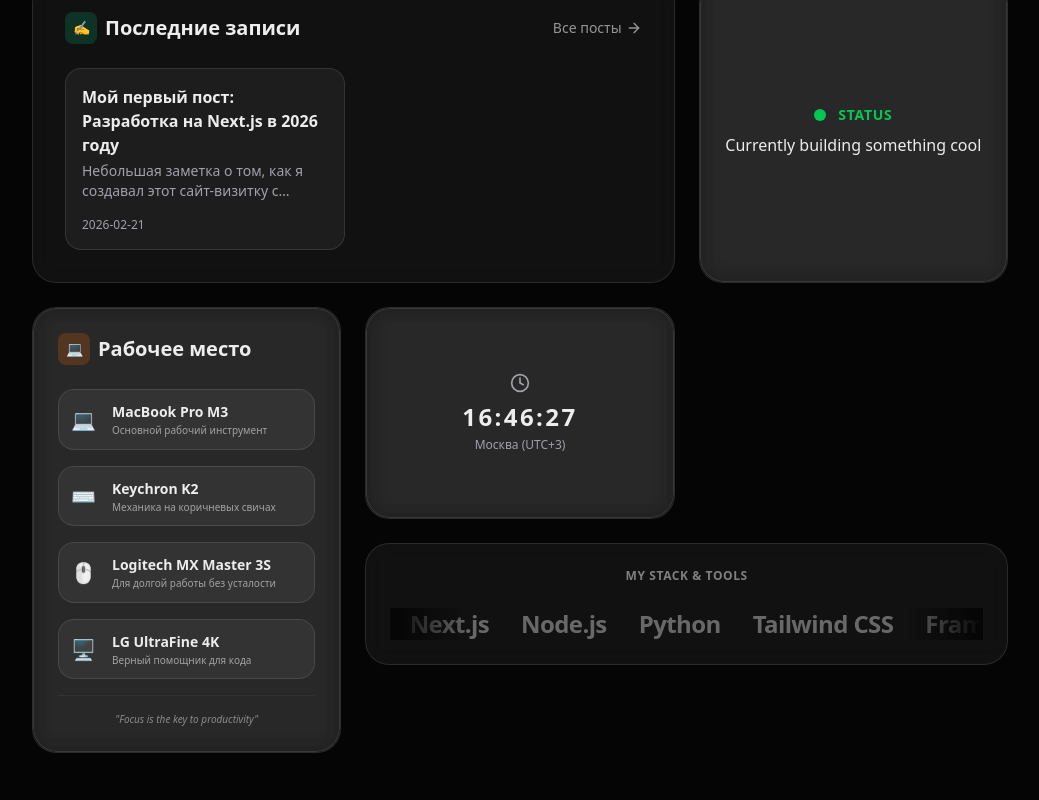
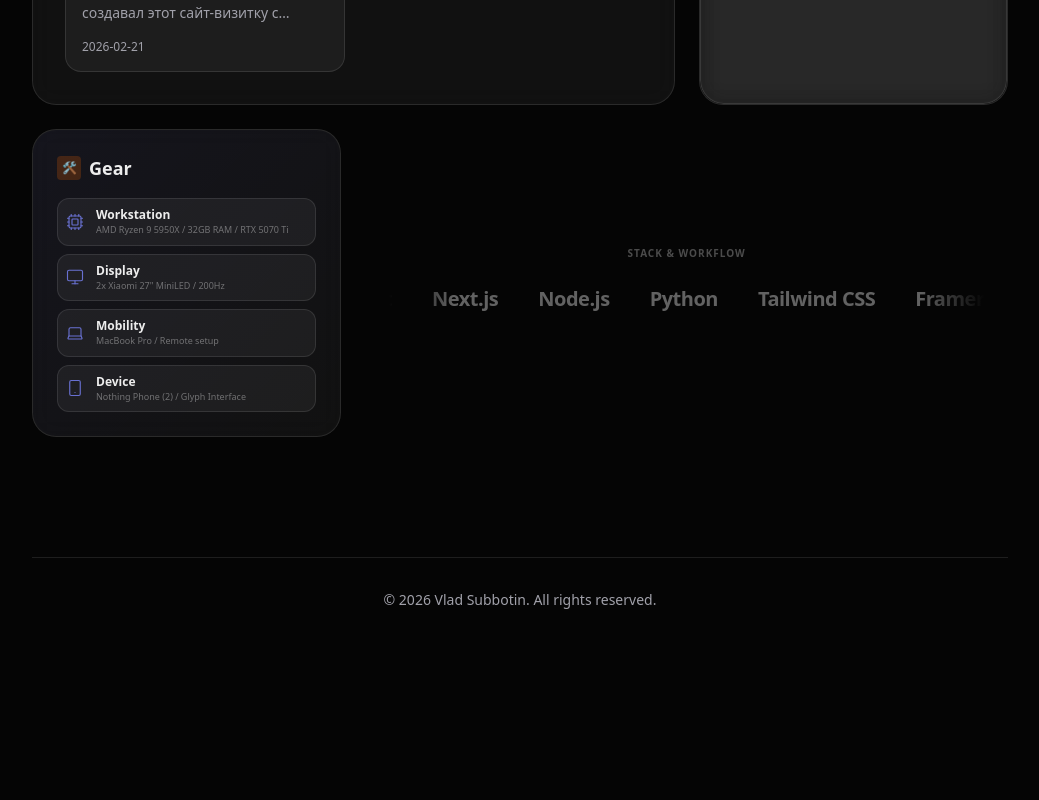
Before and after one commit to Vadosishe/subbotin.dev, a Next.js app: page / in a window 1280 px wide. Shown: the part 840-1640 px from the top of the page, without its empty margins (120-1159 px from the left). After the commit the page ends 1482 px from the top, so only its background shows below. Built offline with nearby package versions, Linux system fonts and the light colour scheme.

Commit message:
Add custom scrollbar and dynamic Gear icons

```diff
--- a/src/app/globals.css
+++ b/src/app/globals.css
@@ -64,3 +64,29 @@ body {
 [data-theme="light"] .bento-card:hover {
   box-shadow: 0 4px 20px rgba(0, 0, 0, 0.08);
 }
+
+/* === Custom Scrollbar === */
+::-webkit-scrollbar {
+  width: 6px;
+  height: 6px;
+}
+
+::-webkit-scrollbar-track {
+  background: transparent;
+}
+
+::-webkit-scrollbar-thumb {
+  background: var(--card-border);
+  border-radius: 10px;
+  border: 1px solid var(--background);
+}
+
+::-webkit-scrollbar-thumb:hover {
+  background: var(--accent);
+}
+
+/* For Firefox */
+* {
+  scrollbar-width: thin;
+  scrollbar-color: var(--card-border) transparent;
+}
--- a/src/components/HomeClient.tsx
+++ b/src/components/HomeClient.tsx
@@ -6,7 +6,6 @@ import { ServicesCard } from "@/components/bento/ServicesCard";
 import { StatusWidget } from "@/components/bento/StatusWidget";
 import { TechMarquee } from "@/components/bento/TechMarquee";
 import { GearWidget } from "@/components/bento/GearWidget";
-import { TimeWidget } from "@/components/bento/TimeWidget";
 import { FadeIn } from "@/components/ui/FadeIn";
 import { SpotlightCard } from "@/components/ui/SpotlightCard";
 import Link from "next/link";
@@ -17,22 +16,21 @@ export default function HomeClient({ latestPosts }: { latestPosts: BlogPostData[
     return (
         <div className="pb-10">
             <BentoGrid>
-                {/* Профиль */}
+                {/* Row 1-2: Profile & Services */}
                 <FadeIn delay={0.1} className="col-span-1 md:col-span-2 row-span-2">
                     <SpotlightCard className="h-full rounded-3xl" color="rgba(129, 140, 248, 0.15)">
                         <ProfileCard />
                     </SpotlightCard>
                 </FadeIn>
 
-                {/* Проекты */}
                 <FadeIn delay={0.2} className="col-span-1 md:col-span-1 row-span-2">
                     <SpotlightCard className="h-full rounded-3xl" color="rgba(99, 102, 241, 0.1)">
                         <ServicesCard />
                     </SpotlightCard>
                 </FadeIn>
 
-                {/* Последние записи блога */}
-                <FadeIn delay={0.3} className="col-span-1 md:col-span-2 row-span-1 h-full">
+                {/* Row 3: Blog & Status */}
+                <FadeIn delay={0.3} className="col-span-1 md:col-span-2">
                     <SpotlightCard className="rounded-3xl p-6 md:p-8 h-full flex flex-col justify-between" color="rgba(16, 185, 129, 0.12)">
                         <div className="flex justify-between items-center mb-6">
                             <h2 className="text-xl font-bold flex items-center gap-2">
@@ -66,29 +64,20 @@ export default function HomeClient({ latestPosts }: { latestPosts: BlogPostData[
                     </SpotlightCard>
                 </FadeIn>
 
-                {/* Статус */}
-                <FadeIn delay={0.4} className="col-span-1 row-span-1">
-                    <SpotlightCard className="h-full rounded-3xl" color="rgba(34, 197, 94, 0.15)">
+                <FadeIn delay={0.4} className="col-span-1">
+                    <SpotlightCard className="rounded-3xl h-full" color="rgba(34, 197, 94, 0.15)">
                         <StatusWidget />
                     </SpotlightCard>
                 </FadeIn>
 
-                {/* Рабочее место */}
-                <FadeIn delay={0.5} className="col-span-1 row-span-2">
-                    <SpotlightCard className="h-full rounded-3xl" color="rgba(249, 115, 22, 0.1)">
+                {/* Row 4: Gear & Tech Marquee */}
+                <FadeIn delay={0.5} className="col-span-1 md:col-span-1">
+                    <SpotlightCard className="rounded-3xl h-full" color="rgba(249, 115, 22, 0.1)">
                         <GearWidget />
                     </SpotlightCard>
                 </FadeIn>
 
-                {/* Часы */}
-                <FadeIn delay={0.6} className="col-span-1 row-span-1">
-                    <SpotlightCard className="h-full rounded-3xl" color="rgba(255, 255, 255, 0.05)">
-                        <TimeWidget />
-                    </SpotlightCard>
-                </FadeIn>
-
-                {/* Бегущая строка */}
-                <FadeIn delay={0.7} className="col-span-1 md:col-span-2 row-span-1">
+                <FadeIn delay={0.6} className="col-span-1 md:col-span-2">
                     <TechMarquee />
                 </FadeIn>
 
--- a/src/components/bento/BentoGrid.tsx
+++ b/src/components/bento/BentoGrid.tsx
@@ -2,7 +2,7 @@ import { ReactNode } from "react";
 
 export function BentoGrid({ children }: { children: ReactNode }) {
     return (
-        <div className="grid grid-cols-1 md:grid-cols-3 md:grid-rows-3 auto-rows-[minmax(140px,auto)] gap-4 md:gap-6 mt-12 px-4 md:px-0">
+        <div className="grid grid-cols-1 md:grid-cols-3 gap-4 md:gap-6 mt-8 px-4 md:px-0 auto-rows-min">
             {children}
         </div>
     );
--- a/src/components/bento/GearWidget.tsx
+++ b/src/components/bento/GearWidget.tsx
@@ -1,48 +1,38 @@
 "use client";
 
-import { Laptop, Monitor, Keyboard, Mouse } from "lucide-react";
+import * as LucideIcons from "lucide-react";
 import { siteConfig } from "@/data/siteConfig";
-
-const iconMap: Record<string, any> = {
-    Laptop: Laptop,
-    Monitor: Monitor,
-    Keyboard: Keyboard,
-    Mouse: Mouse,
-};
 
 export function GearWidget() {
     return (
-        <div className="bento-card col-span-1 md:col-span-1 row-span-2 rounded-3xl p-6 flex flex-col h-full bg-gradient-to-br from-indigo-500/5 to-transparent">
-            <h2 className="text-xl font-bold mb-6 flex items-center gap-2">
-                <span className="w-8 h-8 rounded-lg bg-orange-500/20 text-orange-400 flex items-center justify-center text-sm">💻</span>
-                Рабочее место
+        <div className="flex flex-col h-full p-6 bg-gradient-to-br from-indigo-500/5 to-transparent">
+            <h2 className="text-lg font-bold mb-4 flex items-center gap-2">
+                <span className="w-6 h-6 rounded bg-orange-500/20 text-orange-400 flex items-center justify-center text-xs">🛠️</span>
+                Gear
             </h2>
 
-            <div className="flex flex-col gap-4 flex-grow">
+            <div className="grid grid-cols-1 gap-2 flex-grow">
                 {siteConfig.gear.map((item, idx) => {
+                    // Dynamic Lucide icon lookup
+                    const IconComponent = (LucideIcons as any)[item.icon] || LucideIcons.HelpCircle;
+
                     return (
                         <div
                             key={idx}
-                            className="flex items-start gap-4 p-3 rounded-2xl transition-all duration-200"
+                            className="flex items-center gap-3 p-2 rounded-xl transition-all duration-200"
                             style={{ background: 'var(--card-bg)', border: '1px solid var(--card-border)' }}
                         >
-                            <div className="text-xl mt-1">
-                                {item.icon}
+                            <div className="text-indigo-400 opacity-80">
+                                <IconComponent size={18} strokeWidth={1.5} />
                             </div>
-                            <div>
-                                <h3 className="text-sm font-semibold">{item.name}</h3>
-                                <p className="text-[10px] opacity-60 leading-tight mt-0.5">{item.description}</p>
+                            <div className="flex flex-col overflow-hidden">
+                                <h3 className="text-xs font-semibold truncate">{item.name}</h3>
+                                <p className="text-[9px] opacity-40 truncate">{item.description}</p>
                             </div>
                         </div>
                     );
                 })}
             </div>
-
-            <div className="mt-4 pt-4 border-t border-current/5">
-                <p className="text-[10px] italic opacity-50 text-center">
-                    "Focus is the key to productivity"
-                </p>
-            </div>
         </div>
     );
 }
--- a/src/components/bento/TechMarquee.tsx
+++ b/src/components/bento/TechMarquee.tsx
@@ -8,41 +8,39 @@ const technologies = [
 ];
 
 export function TechMarquee() {
-    // We double the list to create a seamless loop
     const list = [...technologies, ...technologies, ...technologies];
 
     return (
-        <div className="bento-card col-span-1 md:col-span-3 rounded-3xl p-6 overflow-hidden relative group">
-            <h3 className="text-xs font-semibold uppercase tracking-wider mb-6 opacity-50 text-center">
-                My Stack & Tools
+        <div className="flex flex-col justify-center h-full p-6 overflow-hidden relative group min-h-[120px]">
+            <h3 className="text-[10px] font-semibold uppercase tracking-widest mb-4 opacity-30 text-center">
+                Stack & Workflow
             </h3>
 
-            <div className="relative flex overflow-hidden">
+            <div className="relative flex overflow-hidden py-2">
                 <motion.div
                     animate={{ x: [0, -1000] }}
                     transition={{
                         x: {
                             repeat: Infinity,
                             repeatType: "loop",
-                            duration: 25,
+                            duration: 30,
                             ease: "linear",
                         },
                     }}
-                    className="flex gap-8 whitespace-nowrap whitespace-nowrap"
+                    className="flex gap-10 whitespace-nowrap"
                 >
                     {list.map((tech, i) => (
                         <span
                             key={i}
-                            className="text-xl md:text-2xl font-bold tracking-tight opacity-40 hover:opacity-100 hover:scale-110 transition-all cursor-default"
+                            className="text-lg md:text-xl font-bold tracking-tight opacity-40 hover:opacity-100 hover:scale-110 transition-all cursor-default select-none"
                         >
                             {tech}
                         </span>
                     ))}
                 </motion.div>
 
-                {/* Gradient overlays for smooth fade edges */}
-                <div className="absolute inset-y-0 left-0 w-20 bg-gradient-to-r from-[var(--background)] to-transparent pointer-events-none z-10" />
-                <div className="absolute inset-y-0 right-0 w-20 bg-gradient-to-l from-[var(--background)] to-transparent pointer-events-none z-10" />
+                <div className="absolute inset-y-0 left-0 w-16 bg-gradient-to-r from-[var(--background)] to-transparent pointer-events-none z-10" />
+                <div className="absolute inset-y-0 right-0 w-16 bg-gradient-to-l from-[var(--background)] to-transparent pointer-events-none z-10" />
             </div>
         </div>
     );
--- a/src/components/bento/TimeWidget.tsx
+++ b/src/components/bento/TimeWidget.tsx
@@ -15,7 +15,6 @@ export function TimeWidget() {
                 now.toLocaleTimeString("ru-RU", {
                     hour: "2-digit",
                     minute: "2-digit",
-                    second: "2-digit",
                     timeZone: "Europe/Moscow",
                 })
             );
@@ -25,21 +24,15 @@ export function TimeWidget() {
         return () => clearInterval(interval);
     }, []);
 
-    if (!mounted) {
-        return (
-            <div className="bento-card col-span-1 rounded-3xl p-6 flex flex-col justify-center items-center text-center h-full min-h-[140px]">
-                <Clock className="w-5 h-5 mb-2" style={{ color: 'var(--muted)' }} />
-                <span className="text-2xl font-mono font-bold tracking-widest">--:--:--</span>
-                <span className="text-xs mt-1" style={{ color: 'var(--muted)' }}>Москва (UTC+3)</span>
-            </div>
-        );
-    }
+    if (!mounted) return null;
 
     return (
-        <div className="bento-card col-span-1 rounded-3xl p-6 flex flex-col justify-center items-center text-center h-full min-h-[140px]">
-            <Clock className="w-5 h-5 mb-2" style={{ color: 'var(--muted)' }} />
-            <span className="text-2xl font-mono font-bold tracking-widest">{time}</span>
-            <span className="text-xs mt-1" style={{ color: 'var(--muted)' }}>Москва (UTC+3)</span>
+        <div className="flex items-center gap-3 px-4 py-2 rounded-2xl bg-white/5 border border-white/5 backdrop-blur-md">
+            <Clock className="w-4 h-4 opacity-50" />
+            <div className="flex flex-col">
+                <span className="text-sm font-mono font-bold leading-none">{time}</span>
+                <span className="text-[10px] opacity-40 leading-none mt-1">MSK</span>
+            </div>
         </div>
     );
 }
--- a/src/data/siteConfig.ts
+++ b/src/data/siteConfig.ts
@@ -5,12 +5,12 @@ export const siteConfig = {
     name: "Влад Субботин",
     role: "Tech Explorer & Creator",
     age: 26,
-    email: "your.email@example.com", // ← Замени на свой email
+    email: "vladsubbotin35@gmail.com", // ← Замени на свой email
     bio: "Я разработчик и творец, увлеченный современными технологиями. Создаю полезные инструменты и делюсь своим опытом.",
 
     /** Текст и состояние виджета статуса */
     status: {
-        text: "Currently building something cool", // ← Меняй этот текст
+        text: "Currently working on something new", // ← Меняй этот текст
         online: true, // true = зелёный пульсирующий, false = серый
     },
 
@@ -21,9 +21,25 @@ export const siteConfig = {
 
     /** Список оборудования (для GearWidget) */
     gear: [
-        { name: "MacBook Pro M3", description: "Основной рабочий инструмент", icon: "💻" },
-        { name: "Keychron K2", description: "Механика на коричневых свичах", icon: "⌨️" },
-        { name: "Logitech MX Master 3S", description: "Для долгой работы без усталости", icon: "🖱️" },
-        { name: "LG UltraFine 4K", description: "Верный помощник для кода", icon: "🖥️" },
+        {
+            name: "Workstation",
+            description: "AMD Ryzen 9 5950X / 32GB RAM / RTX 5070 Ti",
+            icon: "Cpu"
+        },
+        {
+            name: "Display",
+            description: "2x Xiaomi 27\" MiniLED / 200Hz",
+            icon: "Monitor"
+        },
+        {
+            name: "Mobility",
+            description: "MacBook Pro / Remote setup",
+            icon: "Laptop"
+        },
+        {
+            name: "Device",
+            description: "Nothing Phone (2) / Glyph Interface",
+            icon: "Smartphone"
+        },
     ],
 };
```
Also changed, not shown: src/components/Header.tsx (+10 -3 lines).
